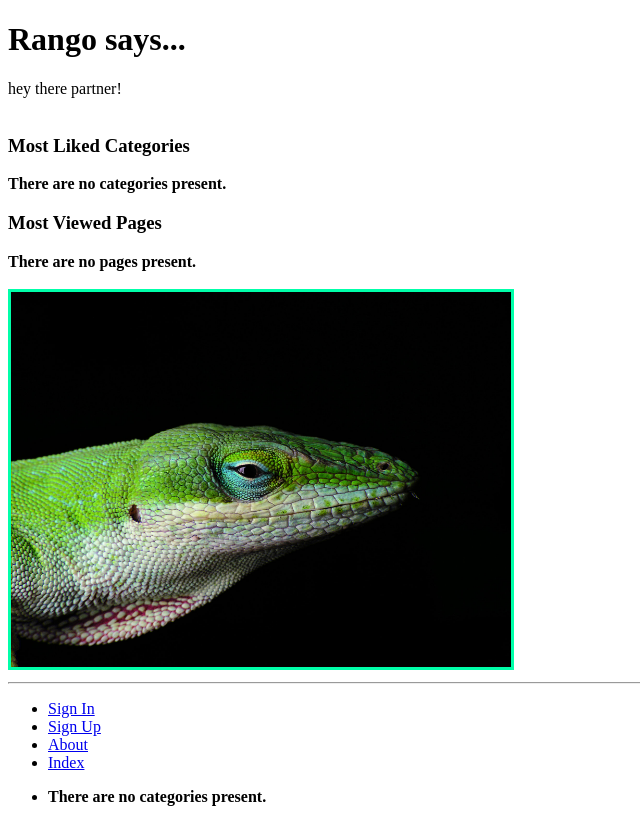
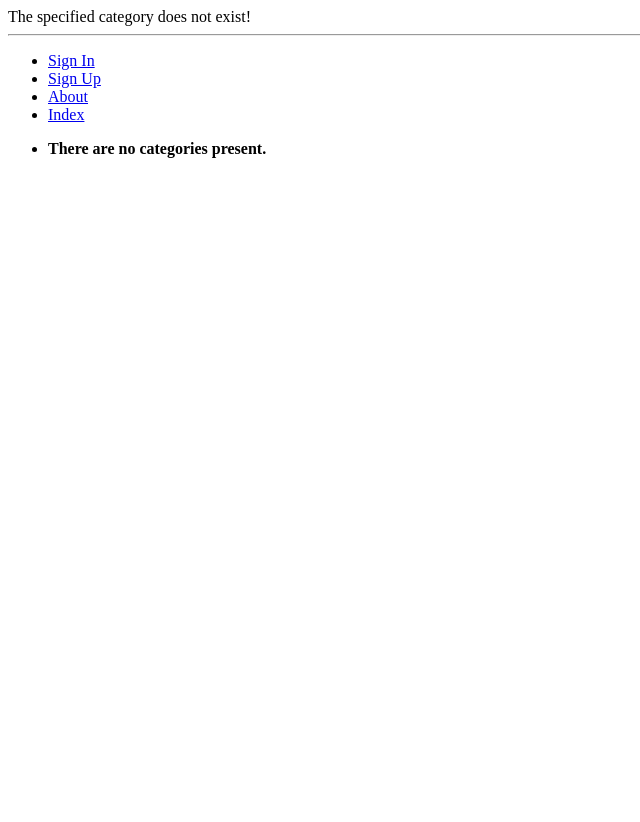
Before and after one commit to da-rth/tango_with_django_project, a Django app: page /rango/category/1/ in a window 1280 px wide. Shown: the whole page, without its empty margins (0-640 px from the left). After the commit the page ends 158 px from the top, so only its background shows below. Run offline with Django 3.2, Linux system fonts and the light colour scheme; data that the repository does not hold is empty.

Commit message:
Chapter 10 complete

```diff
--- a/rango/views.py
+++ b/rango/views.py
@@ -6,6 +6,7 @@ from django.http import HttpResponseRedirect, HttpResponse
 from django.core.urlresolvers import reverse
 from django.contrib.auth.decorators import login_required
 from django.contrib.auth.models import User
+from datetime import datetime
 
 
 def homepage(requeest):
@@ -17,17 +18,26 @@ def homepage(requeest):
 
 
 def index(request):
+    request.session.set_test_cookie()
     category_list = Category.objects.order_by('-likes')[:5]
-    pages_list = Page.objects.order_by('-views', 'title')[:5]
-    context_dict = {'categories': category_list, 'pages': pages_list}
-    return render(request, 'rango/index.html', context=context_dict)
+    page_list = Page.objects.order_by('-views')[:5]
 
+    context_dict = {'categories': category_list, 'pages': page_list}
+    visitor_cookie_handler(request)
+    context_dict['visits'] = request.session['visits']
+    context_dict['last_visit'] = request.session['last_visit']
 
-@login_required
+    response = render(request, 'rango/index.html', context=context_dict)
+    return response
+
 def about(request):
+    if request.session.test_cookie_worked():
+        print("TEST COOKIE WORKED")
+        request.session.delete_test_cookie()
     context_dict = {'author': "2086380A"}
+    visitor_cookie_handler(request)
+    context_dict['visits'] = request.session['visits']
     return render(request, 'rango/about.html', context=context_dict)
-
 
 def show_category(request, category_name_slug):
     context_dict = {}
@@ -147,3 +157,28 @@ def restricted(request):
 def user_logout(request):
     logout(request)
     return HttpResponseRedirect(reverse('index'))
+
+
+# A helper method
+def get_server_side_cookie(request, cookie, default_val=None):
+    val = request.session.get(cookie)
+    if not val:
+        val = default_val
+    return val
+
+
+# Updated the function definition
+
+def visitor_cookie_handler(request):
+    visits = int(get_server_side_cookie(request, 'visits', '1'))
+    last_visit_cookie = get_server_side_cookie(request,  'last_visit', str(datetime.now()))
+    last_visit_time = datetime.strptime(last_visit_cookie[:-7],
+                                        '%Y-%m-%d %H:%M:%S')
+    # If it's been more than a day since the last visit...
+    if (datetime.now() - last_visit_time).days > 0:
+        visits += 1
+        request.session['last_visit'] = str(datetime.now())
+    else:
+        request.session['last_visit'] = last_visit_cookie
+
+    request.session['visits'] = visits
--- a/templates/rango/about.html
+++ b/templates/rango/about.html
@@ -18,7 +18,9 @@
     This tutorial has been put together by {{ author }}
     <p>
         Long cat says hello.
-        <br/><br/>
+        <br/>
+        Rango says here is the about page
+        <br/>
         <b>{{ message }}</b>
         <br/>
         visits: {{ visits }}<br/>
--- a/templates/rango/category.html
+++ b/templates/rango/category.html
@@ -1,59 +1,35 @@
 {% extends 'rango/base.html' %}
-{% load staticfiles %} <!-- New line -->
 
 {% block title_block %}
-    Homepage
+    {% if category %}
+        {{ category.name }}
+    {%  else %}
+        Whoops!
+    {% endif %}
 {% endblock %}
 
 {% block body_block %}
 
-    <style>
-        .rango {
-            width: 500px;
-            height: auto;
-            border: 3px solid #00ffa9;
-            margin: 0 auto;
-        }
-    </style>
-
-    <h1>Rango says...</h1>
-    <div>
-        {% if user.is_authenticated %}
-            howdy {{ user.username }}!
-        {% else %}
-            hey there partner!
-        {% endif %}
-        <br/>
-        <br/>
-        <strong>{{ boldmessage }}</strong>
-    </div>
-    <div>
-        <h3>Most Liked Categories</h3>
-        {% if categories %}
+<div>
+    {% if category %}
+        <h1>{{ category.name }}</h1>
+        {% if pages %}
             <ul>
-                {% for category in categories %}
-                    <li><a href="{% url 'show_category' category.slug %}">{{ category.name }}</a></li>
+                {% for page in pages %}
+                    <li><a href="{{ page.url }}">{{ page.title }}</a></li>
                 {% endfor %}
             </ul>
         {% else %}
-            <strong>There are no categories present.</strong>
+            <strong>No pages currently in category.</strong>
         {% endif %}
+        <p>
+        {% if user.is_authenticated %}
+            <a href="{% url 'add_page' category.slug %}">Add Page</a>
+        {% endif %}
+        </p>
+    {% else %}
+        The specified category does not exist!
+    {% endif %}
+</div>
 
-        <h3>Most Viewed Pages</h3>
-        {% if top_pages %}
-            <ul>
-                {% for page in top_pages %}
-                    <li><a href="{{ page.url }}">{{ page.title }} ({{ page.views }} views)</a></li>
-                {% endfor %}
-            </ul>
-        {% else %}
-            <strong>There are no pages present.</strong>
-        {% endif %}
-        <br/><br/>
-    </div>
-    <div>
-        <!-- Static files example -->
-        <img src="{% static "images/rango.jpg" %}" class="rango"
-             alt="Picture of Rango"/> <!-- New line -->
-    </div>
-{% endblock %}
+{%  endblock %}
--- a/templates/rango/index.html
+++ b/templates/rango/index.html
@@ -24,6 +24,10 @@
             hey there partner!
         {% endif %}
         <br/>
+        <p>
+            visits: {{ visits }}<br/>
+            last visit: {{ last_visit }}
+        </p>
         <br/>
         <strong>{{ boldmessage }}</strong>
     </div>
```
Also changed, not shown: media/profile_images/testuser_3C9wvtu.jpg (added), media/profile_images/testuser_5v2Pphu.jpg (added), media/profile_images/testuser_CDNWhOF.jpg (added), media/profile_images/testuser_dCYWoF9.jpg (added), media/profile_images/testuser_gbLQ6GT.jpg (added), media/profile_images/testuser_nTNGATU.jpg (added), media/profile_images/testuser_yM3ad01.jpg (added).
